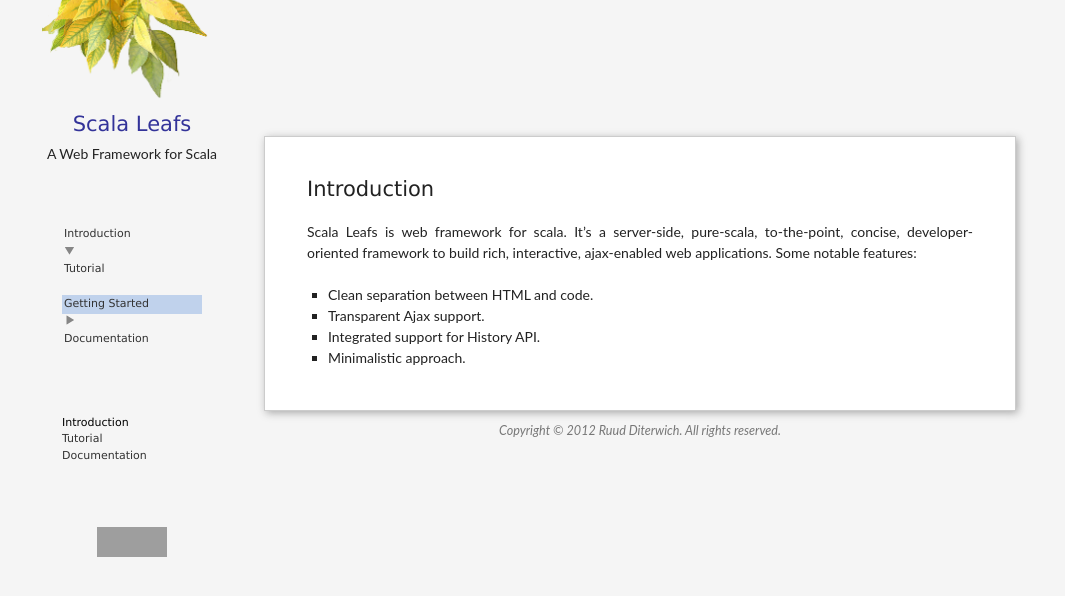
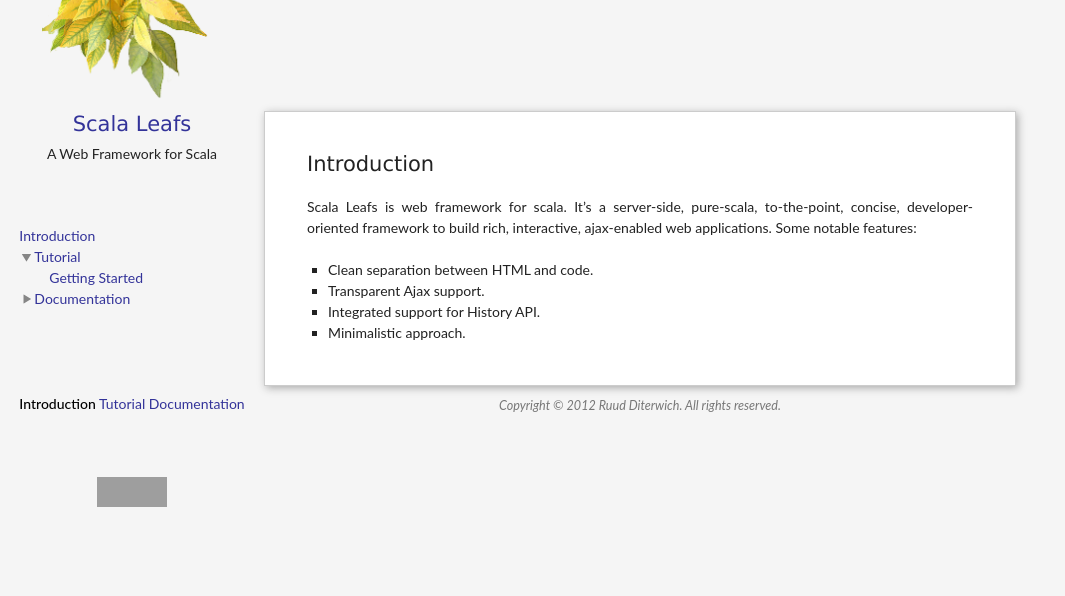
Before and after one commit to scalastuff/scalaleafs, a Jekyll site: the page built from index.md, in a window 1280 px wide. Shown: the top 596 px of the page, without its empty margins (0-1065 px from the left). Built offline with Jekyll 4.4.1, drawn with Linux system fonts in a browser that asks for light colours; grey boxes are pictures that could not be loaded.

Commit message:
Updated stylesheets/screen.css

```diff
--- a/stylesheets/screen.css
+++ b/stylesheets/screen.css
@@ -22,9 +22,6 @@ body,div,dl,dt,dd,ul,ol,li,h1,h2,h3,h4,h5,h6,pre,form,fieldset,p,blockquote,th,t
 
 .menu { text-align: center; }
 
-.menu a {
-  display: block;
-}
 
 .menu .menu2 {
   padding-left: 10px;
@@ -35,34 +32,6 @@ body,div,dl,dt,dd,ul,ol,li,h1,h2,h3,h4,h5,h6,pre,form,fieldset,p,blockquote,th,t
   color: black;
 }
 
-.dtree {
-	font-family: Verdana, Geneva, Arial, Helvetica, sans-serif;
-	font-size: 11px;
-	color: #666;
-	white-space: nowrap;
-}
-.dtree img {
-	border: 0px;
-	vertical-align: middle;
-}
-.dtree a {
-	color: #333;
-	text-decoration: none;
-}
-.dtree a.node, .dtree a.nodeSel {
-	white-space: nowrap;
-	padding: 1px 2px 1px 2px;
-}
-.dtree a.node:hover, .dtree a.nodeSel:hover {
-	color: #333;
-	text-decoration: underline;
-}
-.dtree a.nodeSel {
-	background-color: #c0d2ec;
-}
-.dtree .clip {
-	overflow: hidden;
-}
 
 body {
     font:14px/1.5 Lato, "Helvetica Neue", Helvetica, Arial, sans-serif;
```
